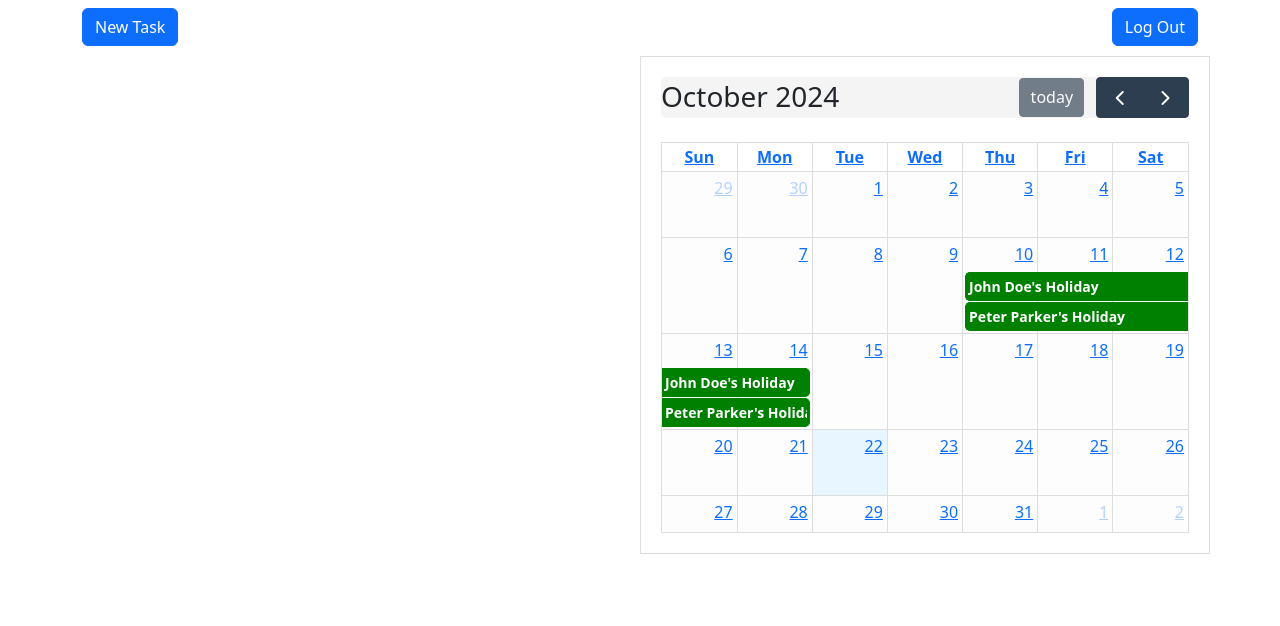
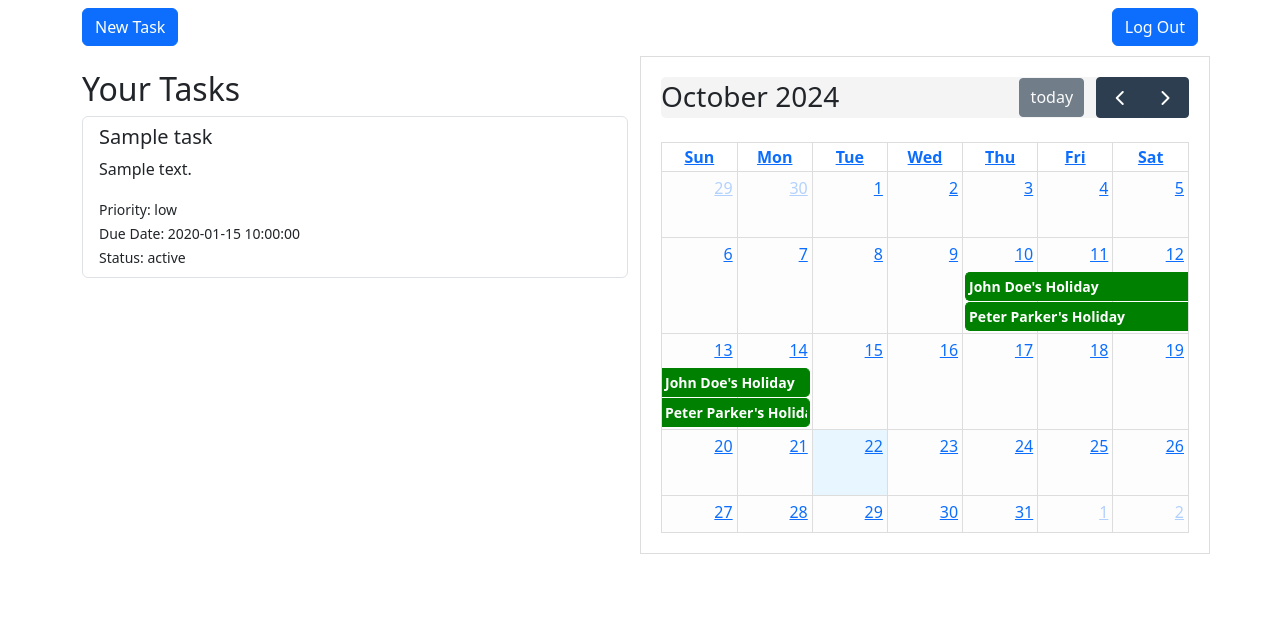
Before and after one commit to mnevison/mp-tres, a Flask app: page /views/dashboard in a window 1280 px wide. Shown: the part 56-682 px from the top of the page. Run offline with Flask 3, Linux system fonts and the light colour scheme; a user stored in the database is signed in; tables that the repository leaves empty hold one stand-in row (values such as "Sample post"); lists and menus that the app fills with data are empty; some libraries are stand-ins or nearby versions.

Commit message:
added: display for user tasks on dashboard

```diff
--- a/nightsapp/templates/dashboard.html
+++ b/nightsapp/templates/dashboard.html
@@ -13,7 +13,22 @@ content %}
 </div>
 
 <div class="row">
-  <div class="col-lg-6"></div>
+  <div class="col-lg-6">
+    <h2 class="mt-4">Your Tasks</h2>
+    <ul class="list-group">
+      {% for task in tasks %}
+      <li class="list-group-item">
+        <h5>{{ task.title }}</h5>
+        <p>{{ task.description }}</p>
+        <small>Priority: {{ task.priority }}</small><br />
+        <small>Due Date: {{ task.due_date }}</small><br />
+        <small>Status: {{ task.status }}</small>
+      </li>
+      {% else %}
+      <li class="list-group-item">No tasks available.</li>
+      {% endfor %}
+    </ul>
+  </div>
   <div id="calendar" class="col-lg-6"></div>
 </div>
 
--- a/nightsapp/views.py
+++ b/nightsapp/views.py
@@ -7,7 +7,8 @@ views = Blueprint('views', __name__)
 
 @views.route("/dashboard", methods=["GET"])
 def dashboard():
-    return render_template ("dashboard.html")
+    tasks = Task.query.filter_by(user_id=current_user.id).all()
+    return render_template("dashboard.html", tasks=tasks)
 
 
 @views.route("/create_task", methods=["GET"])
```
Also changed, not shown: nightsapp/templates/edit_task.html (added).
